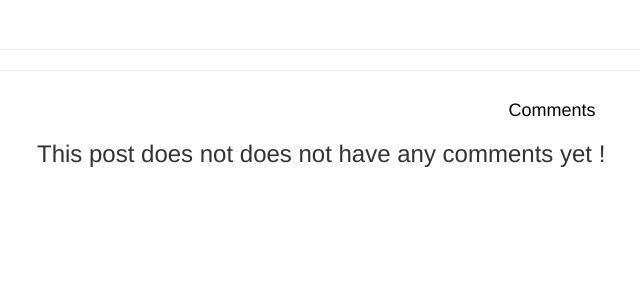
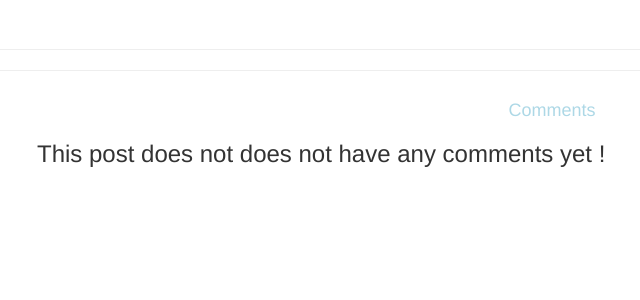
Before and after one commit to Julia-Agasaro/PitchIt, a Flask app: page /comment/new/1 in a window 1280 px wide. Shown: the part 346-646 px from the top of the page, without its empty margins (88-728 px from the left). Run offline with Flask 2, Linux system fonts and the light colour scheme; the visitor is signed in with stand-in values (Sample User, id 1); data that the repository does not hold is empty; parts of the project's set-up code (start-up, migrations or seed data) failed here and were passed over; some libraries are stand-ins or nearby versions.

Commit message:
styled comments

```diff
--- a/app/templates/comments.html
+++ b/app/templates/comments.html
@@ -29,7 +29,7 @@
 <hr><hr>
         <div class="container">
                 <div class="col-md-12">
-                        <h4 style="color:black; text-align: center;text-underline-position: below">Comments</h4>
+                        <h4 style="color:lightblue; text-align: center;text-underline-position: below">Comments</h4>
                         {{ macro.displayComment(comment) }}
 
                 </div>
```
